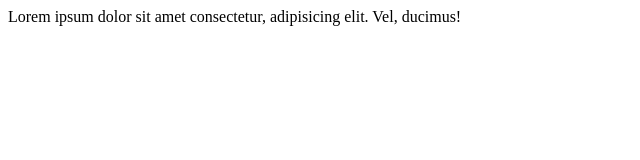
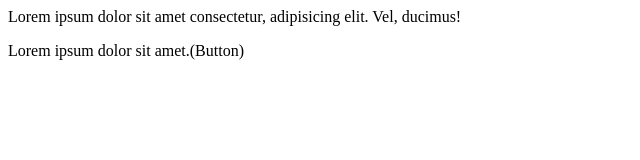
Before and after one commit to yashdodiya13022004/Secong-Demo, a plain HTML site: page index.html in a window 1280 px wide. Shown: the whole page, without its empty margins (0-640 px from the left). Drawn offline with Linux system fonts and the light colour scheme.

Commit message:
add Para With btn

```diff
--- a/index.html
+++ b/index.html
@@ -1,3 +1,4 @@
 <div>
     Lorem ipsum dolor sit amet consectetur, adipisicing elit. Vel, ducimus!
 </div>
+<p>Lorem ipsum dolor sit amet.(Button)</p>
```
